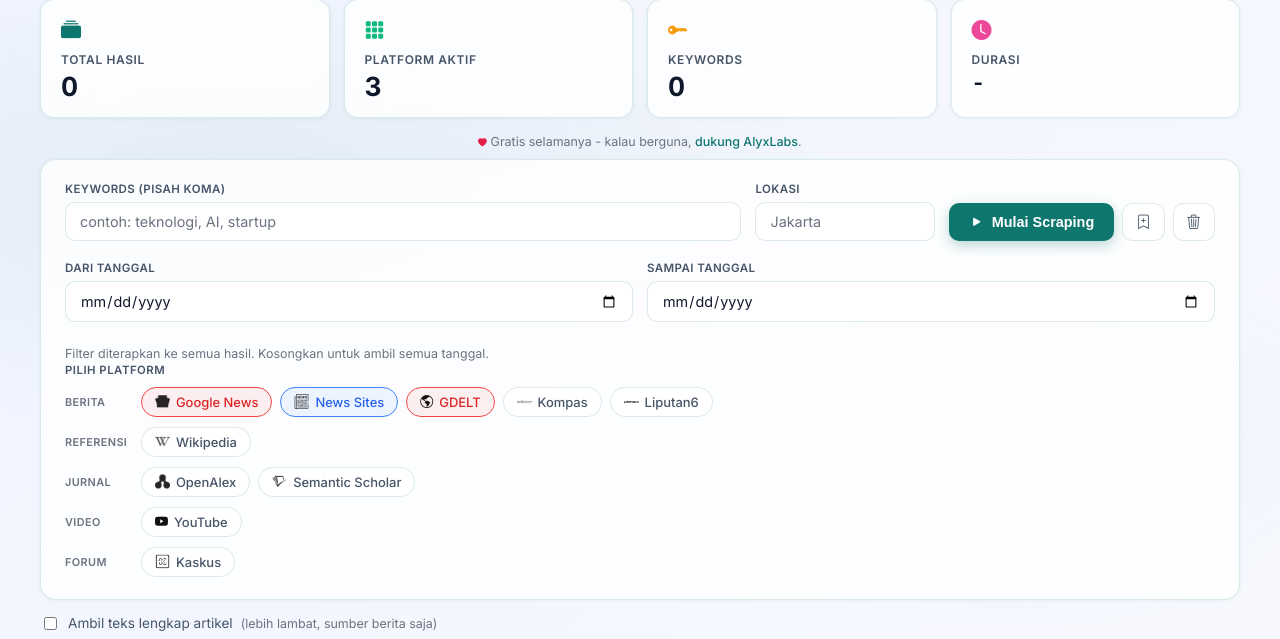
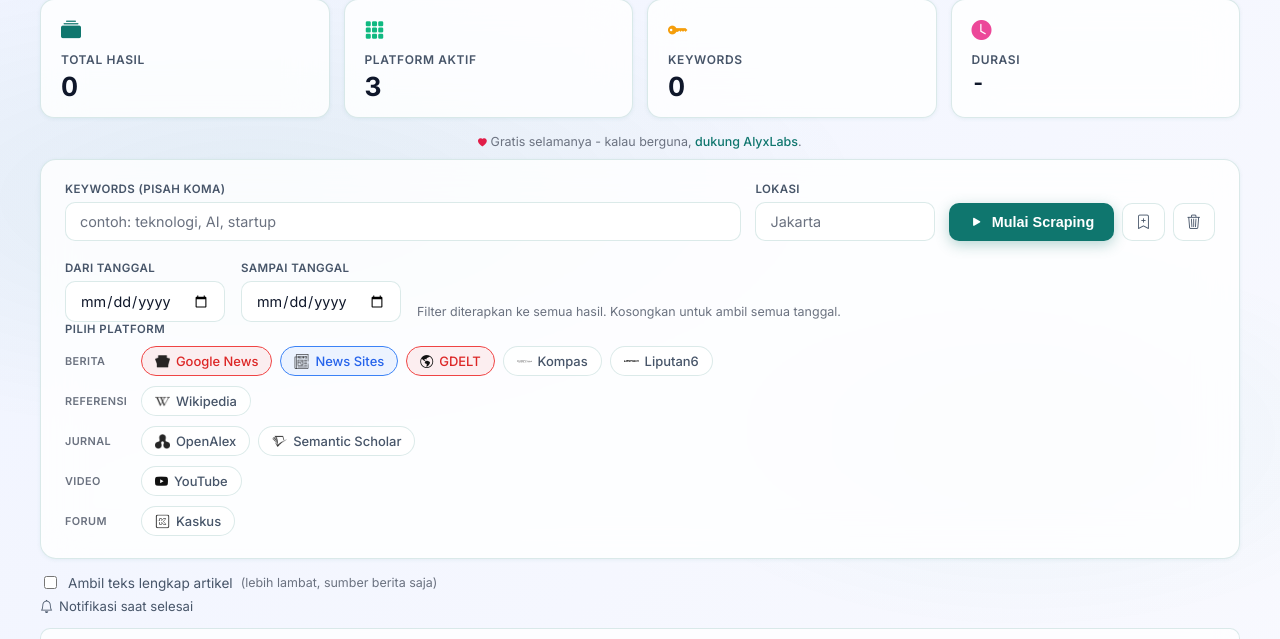
Before and after one commit to AliveNata/alyx-scraper, a Flask app: page / in a window 1280 px wide. Shown: the part 121-760 px from the top of the page. Run offline with Flask 3, Linux system fonts and the light colour scheme; data that the repository does not hold is empty; some libraries are stand-ins or nearby versions.

Commit message:
fix: date fields compact inline, max=today dari local time

```diff
--- a/static/js/index.js
+++ b/static/js/index.js
@@ -12,6 +12,14 @@ function applyEnabledPlatforms(){
   });
 }
 applyEnabledPlatforms();
+
+(function setDateMax(){
+  const today = new Date().toLocaleDateString('en-CA'); // YYYY-MM-DD in local time
+  ['dateFrom','dateTo'].forEach(id=>{
+    const el=document.getElementById(id);
+    if(el) el.max=today;
+  });
+})();
 
 window.PAGE_L = {
 id:{
@@ -120,6 +128,7 @@ function showProg(show,indet=false){
 
 function toast(msg,type='info',dur=5000){
   const ctr=document.getElementById('toastCtr');
+  if(!ctr) return;
   const icons={info:'<i class="bi bi-info-circle ti-info"></i>',ok:'<i class="bi bi-check-circle-fill ti-ok"></i>',err:'<i class="bi bi-x-circle-fill ti-err"></i>'};
   const el=document.createElement('div');
   el.className='toast'+(type==='ok'?' t-ok':type==='err'?' t-err':'');
--- a/templates/index.html
+++ b/templates/index.html
@@ -110,18 +110,16 @@
     </div>
   </div>
 
-  <div style="margin-top:10px">
-    <div class="form-row" style="grid-template-columns:1fr 1fr">
-      <div class="form-col">
-        <label class="form-label" data-i18n="date_from_label">Dari tanggal <span style="font-weight:400;color:var(--t3)" data-i18n="date_optional">(opsional)</span></label>
-        <input id="dateFrom" type="date" class="ifield">
-      </div>
-      <div class="form-col">
-        <label class="form-label" data-i18n="date_to_label">Sampai tanggal</label>
-        <input id="dateTo" type="date" class="ifield">
-      </div>
+  <div style="margin-top:10px;display:flex;align-items:center;gap:16px;flex-wrap:wrap">
+    <div class="form-col" style="flex:0 0 auto">
+      <label class="form-label" data-i18n="date_from_label">Dari tanggal <span style="font-weight:400;color:var(--t3)" data-i18n="date_optional">(opsional)</span></label>
+      <input id="dateFrom" type="date" class="ifield" style="width:160px">
     </div>
-    <div style="margin-top:5px">
+    <div class="form-col" style="flex:0 0 auto">
+      <label class="form-label" data-i18n="date_to_label">Sampai tanggal</label>
+      <input id="dateTo" type="date" class="ifield" style="width:160px">
+    </div>
+    <div style="align-self:flex-end;padding-bottom:2px">
       <span style="font-size:.78rem;color:var(--t3);line-height:1.4" data-i18n="date_hint">Filter diterapkan ke semua hasil. Kosongkan untuk ambil semua tanggal.</span>
     </div>
   </div>
```
